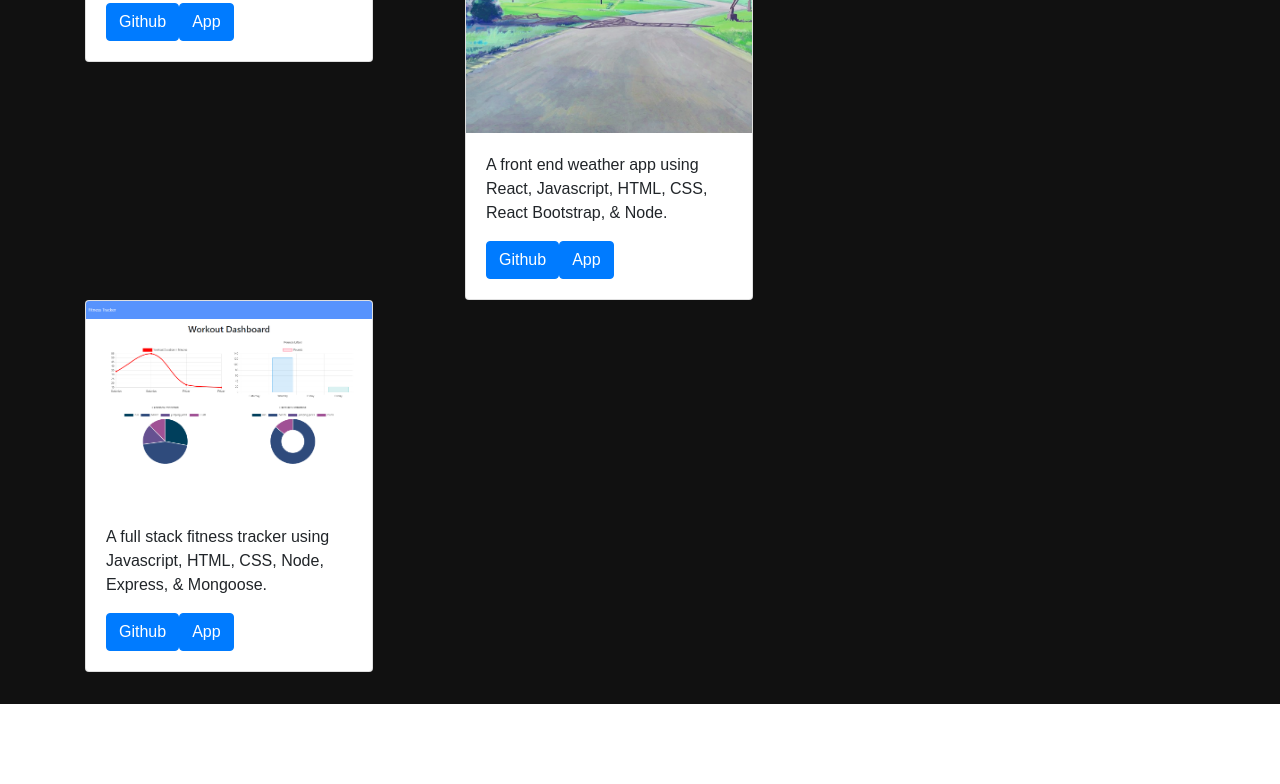
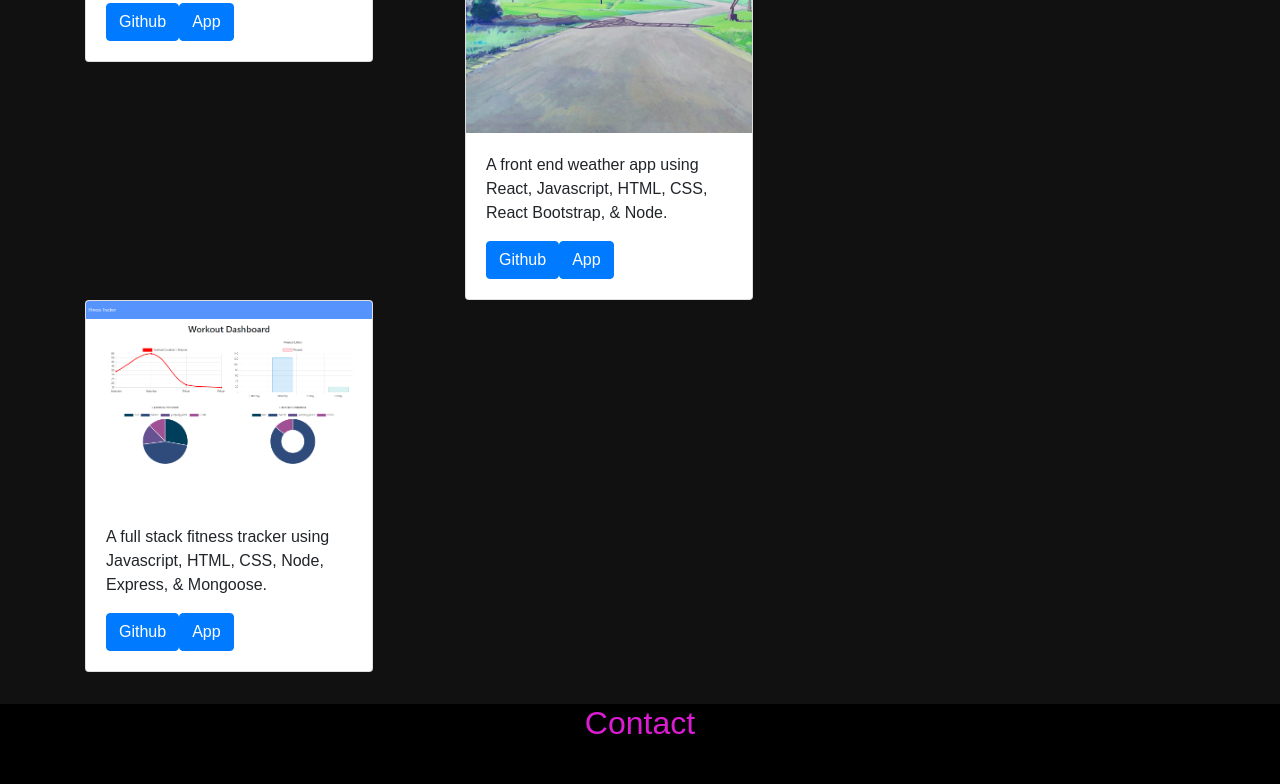
Before and after one commit to joshrehanek/react-portfolio, a React (Create React App) app: page / in a window 1280 px wide. Shown: the part 2000-2784 px from the top of the page. Before the commit the page ends 2704 px from the top, so only its background shows below. Built offline with nearby package versions, Linux system fonts and the light colour scheme.

Commit message:
adds footer component

```diff
--- a/src/components/pages/Home.js
+++ b/src/components/pages/Home.js
@@ -2,12 +2,14 @@ import React from 'react';
 import "../../styles.css";
 import Cards from '../Cards/Cards';
 import Hero from "../Hero/Hero";
+import Footer from "../Footer/Footer"
 
 export default function Home () {
     return (
         <div>
             <Hero />
             <Cards />
+            <Footer />
         </div>
     )
 }
```
